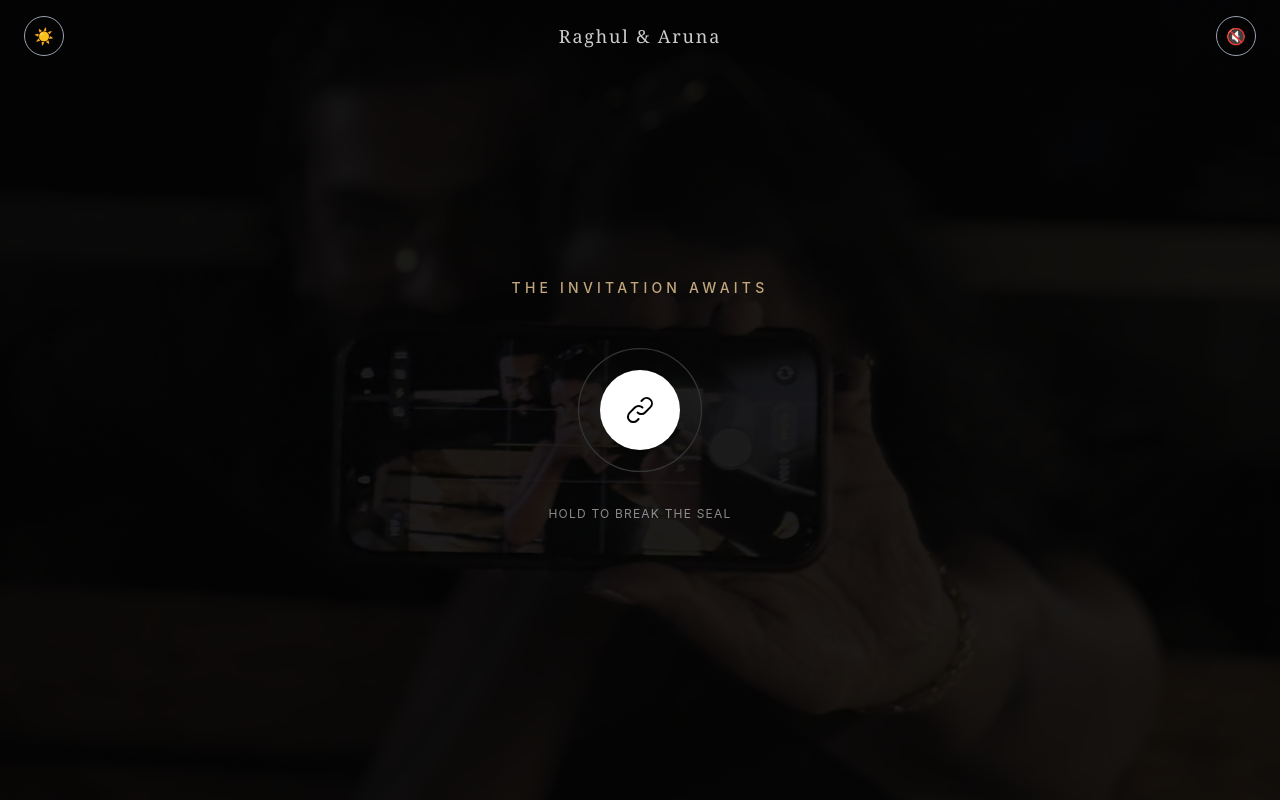
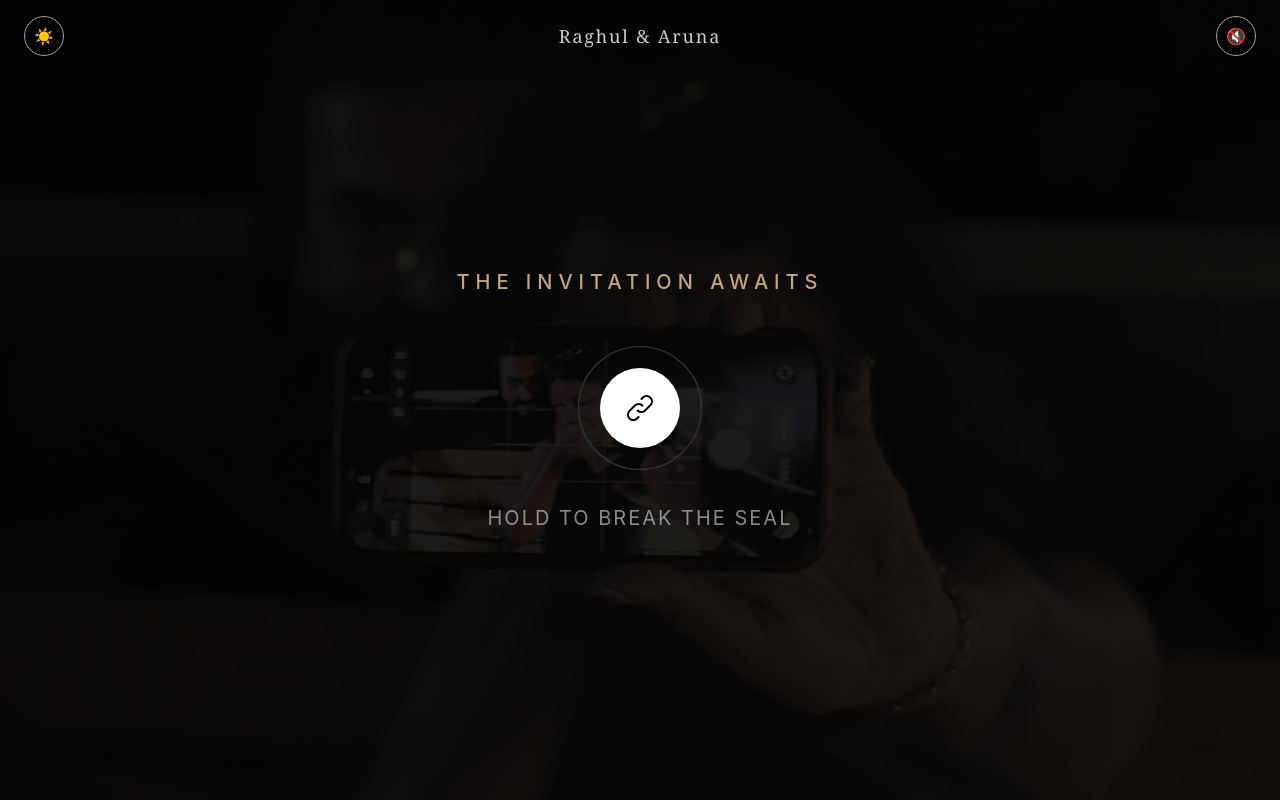
Before and after one commit to AakashKhanna-PTS/Wedding_Invite, a React (Vite) app: page / in a window 1280 px wide. Built offline with nearby package versions, Linux system fonts and the light colour scheme.

Commit message:
minor change

```diff
--- a/src/App.jsx
+++ b/src/App.jsx
@@ -121,7 +121,7 @@ export default function App() {
 
       {!isUnlocked ? (
         /* --- LOCK SCREEN --- */
-        <div className="relative h-screen w-full flex flex-col items-center justify-center overflow-hidden">
+        <div className="relative h-screen w-full flex flex-col items-center justify-center overflow-hidden select-none">
           <div className="absolute inset-0 z-0">
             <img
               src={invitationData.couple.mainImage}
@@ -139,7 +139,7 @@ export default function App() {
           </div>
 
           <div className="z-10 flex flex-col items-center">
-            <p className="text-[var(--accent)] text-sm tracking-[0.3em] uppercase mb-12 font-medium transition-colors duration-700">
+            <p className="text-[var(--accent)] text-xl tracking-[0.3em] uppercase mb-12 font-medium transition-colors duration-700">
               The Invitation Awaits
             </p>
 
@@ -149,7 +149,7 @@ export default function App() {
               onMouseLeave={stopPress}
               onTouchStart={startPress}
               onTouchEnd={stopPress}
-              className="relative w-32 h-32 flex items-center justify-center cursor-pointer group"
+              className="relative w-32 h-32 flex items-center justify-center cursor-pointer group select-none touch-none"
             >
               <svg
                 className="absolute inset-0 w-full h-full -rotate-90 pointer-events-none"
@@ -214,7 +214,7 @@ export default function App() {
               </div>
             </div>
 
-            <p className="mt-8 text-xs tracking-widest uppercase opacity-60">
+            <p className="mt-8 text-xl tracking-widest uppercase opacity-60">
               Hold to break the seal
             </p>
           </div>
```
